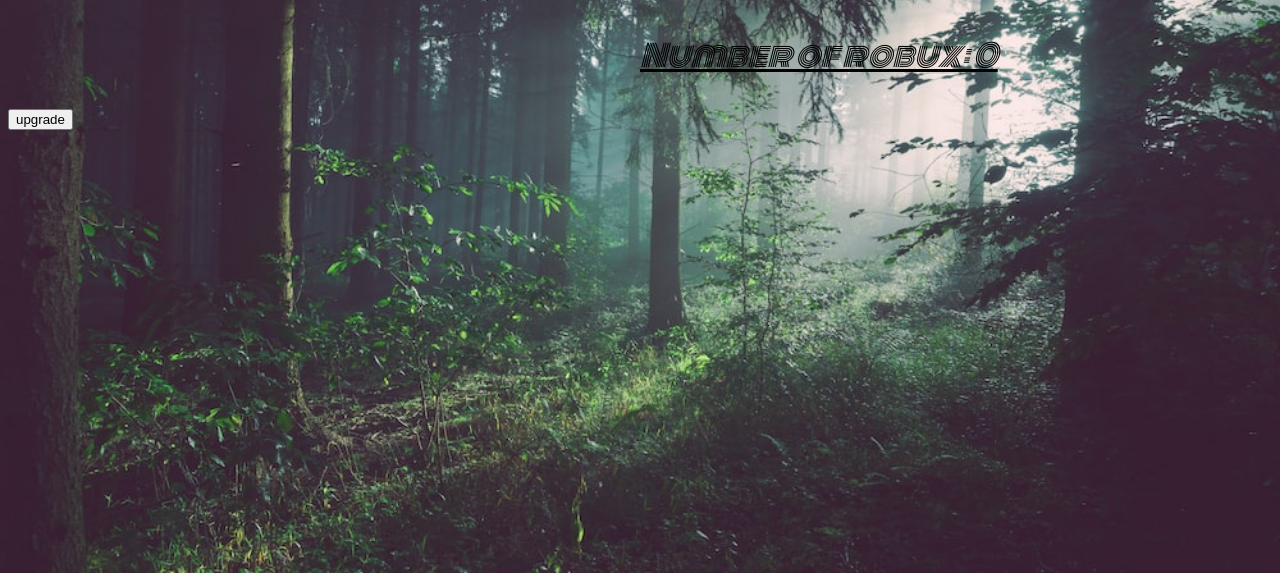
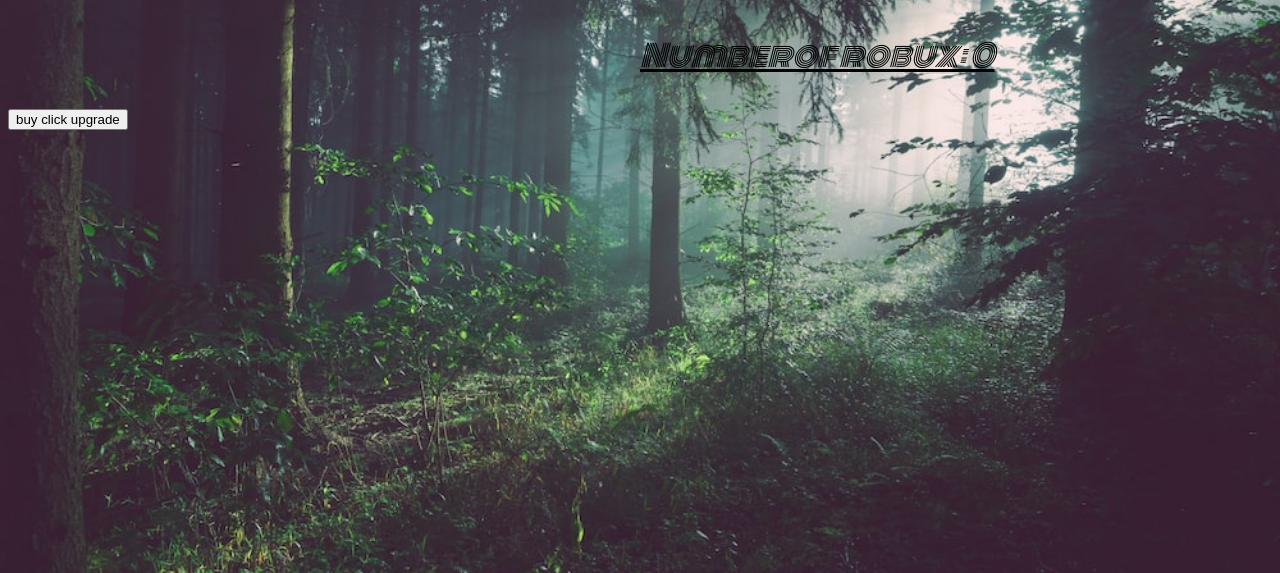
Before and after one commit to html123452427224/cookieclicker, a plain HTML site: page index.html in a window 1280 px wide. Shown: the part 227-800 px from the top of the page. Drawn offline with Linux system fonts and the light colour scheme.

Commit message:
updated title, added button

```diff
--- a/index.html
+++ b/index.html
@@ -14,8 +14,8 @@
   </head>
   <body>
     <img class="dog-picture" id="dog" src="./res/img/Robux_2019_Logo_gold.svg.png" alt="dog" />
-    <p id="counter">Number of robux: 0</p>
-    <button id="upgrade">upgrade</button>
+    <p id="counter">Numberof robux: 0</p>
+    <button id="upgrade">buy click upgrade</button>
 
     <script src="./res/js/main.js"></script>
   </body>
```
